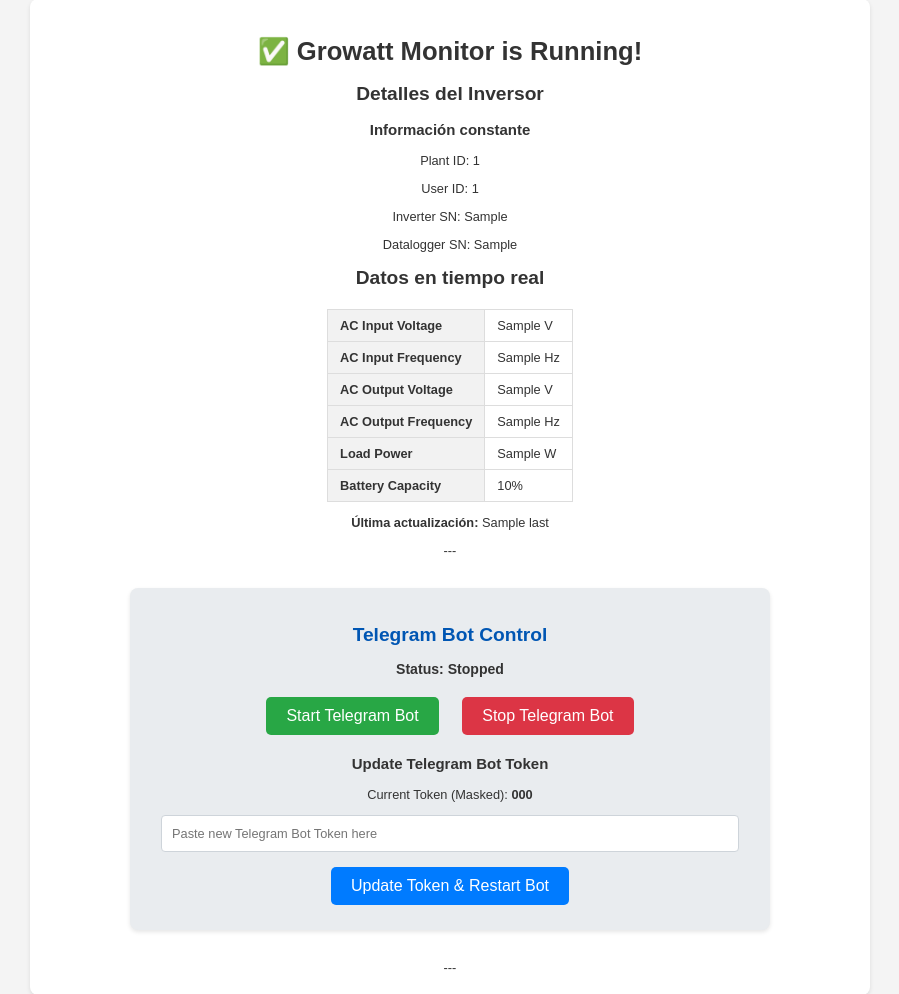
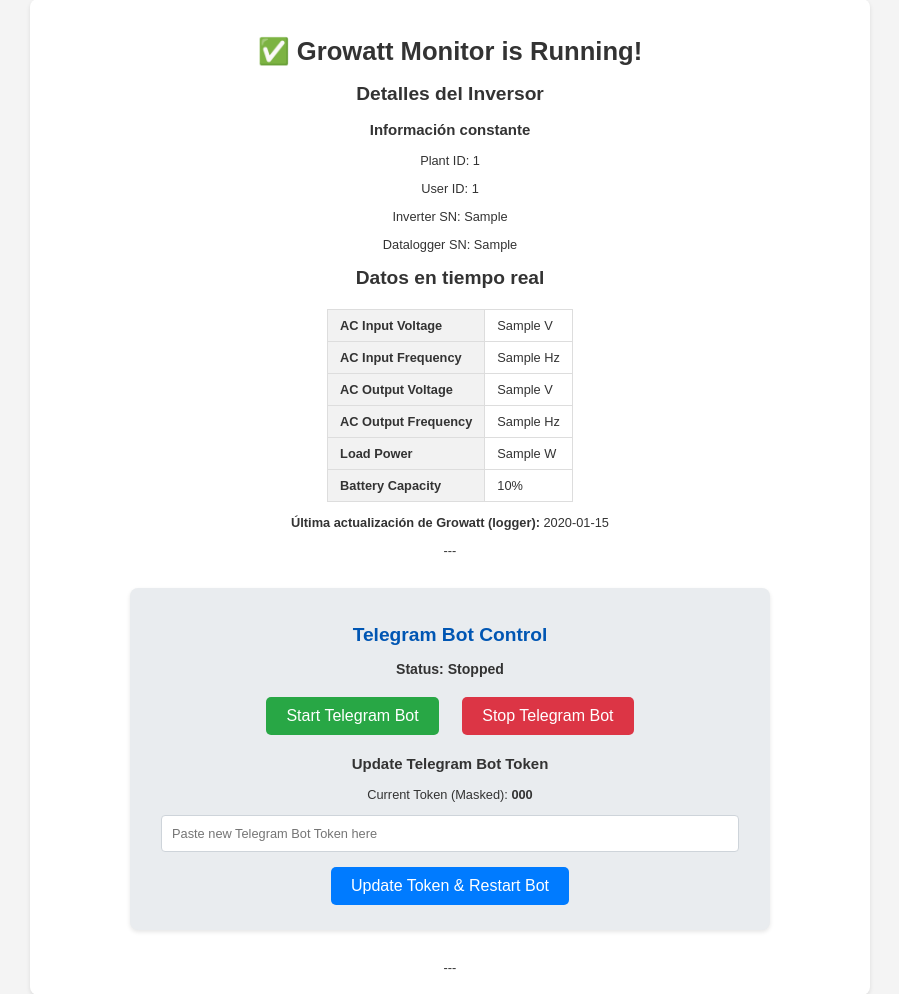
Before and after one commit to sjimenezn/growatt2, a Flask app: template templates/home.html in a window 1280 px wide. Shown: the part 70-1064 px from the top of the page, without its empty margins (190-1089 px from the left). Run offline with Flask 3, Linux system fonts and the light colour scheme; the template is opened without the code that fills it: most values are stand-ins (such as "Sample title", 1, 10 or a date in 2020).

Commit message:
Update home.html last update

```diff
--- a/templates/home.html
+++ b/templates/home.html
@@ -155,7 +155,7 @@
                     <tr><th>Load Power</th><td>{{ d['load_power'] }} W</td></tr>
                     <tr><th>Battery Capacity</th><td>{{ d['battery_capacity'] }}%</td></tr>
                 </table>
-                <p><b>Última actualización:</b> {{ last }}</p>
+                <p><b>Última actualización de Growatt (logger):</b> {{ last_growatt_update }}</p> {# Display this server-provided timestamp #}
 
                 ---
                 <div class="telegram-section">
```
